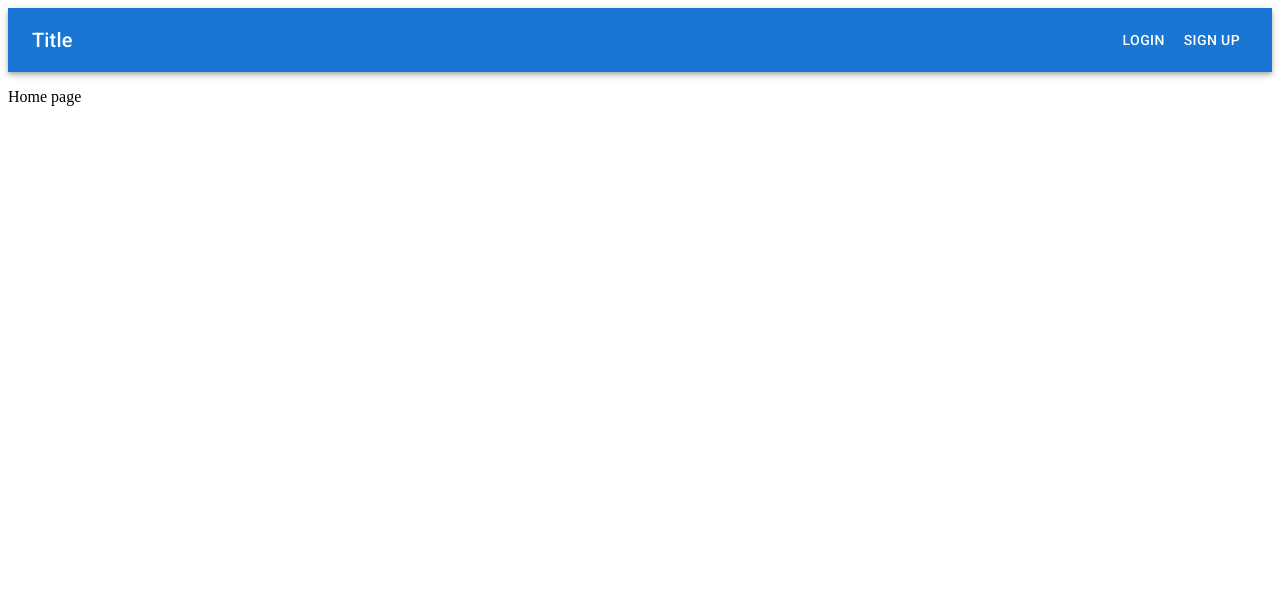
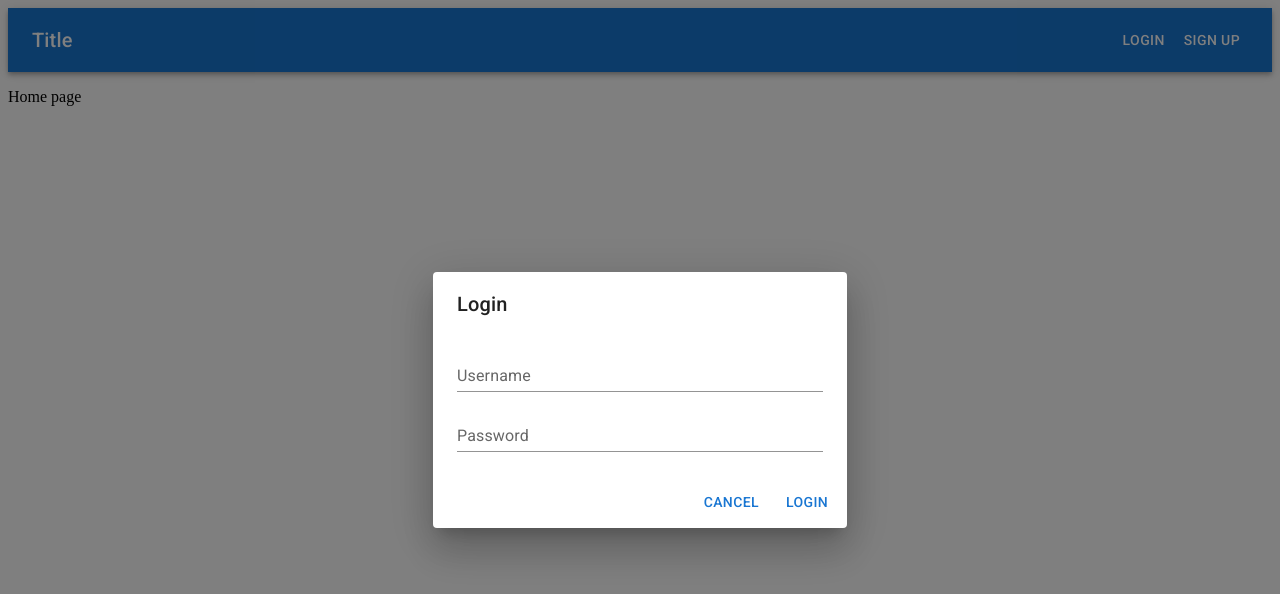
Before and after one commit to AmeerSyed7340/Blog, a React (Vite) app in the folder client/: page / in a window 1280 px wide. Both pictures are taken after a click on the button "LOGIN". Shown: the top 594 px of the page. Built offline with nearby package versions, Linux system fonts and the light colour scheme.

Commit message:
created LoginDialog

```diff
--- /dev/null
+++ b/client/src/components/LoginDialog.jsx
@@ -0,0 +1,41 @@
+// LoginDialog.js
+import React from 'react';
+import Dialog from '@mui/material/Dialog';
+import DialogActions from '@mui/material/DialogActions';
+import DialogContent from '@mui/material/DialogContent';
+import DialogTitle from '@mui/material/DialogTitle';
+import TextField from '@mui/material/TextField';
+import Button from '@mui/material/Button';
+
+const LoginDialog = ({ open, onClose, onFormSubmit }) => {
+  return (
+    <Dialog open={open} onClose={onClose}>
+      <DialogTitle>Login</DialogTitle>
+      <DialogContent>
+        <TextField
+          autoFocus
+          margin="dense"
+          id="username"
+          label="Username"
+          type="text"
+          fullWidth
+          variant="standard"
+        />
+        <TextField
+          margin="dense"
+          id="password"
+          label="Password"
+          type="password"
+          fullWidth
+          variant="standard"
+        />
+      </DialogContent>
+      <DialogActions>
+        <Button onClick={onClose}>Cancel</Button>
+        <Button onClick={onFormSubmit}>Login</Button>
+      </DialogActions>
+    </Dialog>
+  );
+};
+
+export default LoginDialog;
--- a/client/src/components/Navbar.jsx
+++ b/client/src/components/Navbar.jsx
@@ -3,8 +3,29 @@ import Box from '@mui/material/Box';
 import Toolbar from '@mui/material/Toolbar';
 import Typography from '@mui/material/Typography';
 import Button from '@mui/material/Button';
+import LoginDialog from './LoginDialog';
+import { useState } from 'react';
 
 export default function NavBar() {
+  const [open, setOpen] = useState(false);
+
+  function handleLogin(){
+    setOpen(true);
+  }
+
+  function handleClose(){
+    setOpen(false);
+  }
+
+  function handleSignup(){
+    console.log("pressed signup");
+  }
+
+  function handleFormSubmit(){
+    console.log("Form Submitted");
+    // Add logic to handle form submission
+    handleClose();
+  }
     return (
       <Box sx={{ flexGrow: 1 }}>
         <AppBar position="static">
@@ -12,10 +33,12 @@ export default function NavBar() {
             <Typography variant="h6" component="div" sx={{ flexGrow: 1 }}>
               Title
             </Typography>
-            <Button color="inherit">Login</Button>
-            <Button color="inherit">Sign Up</Button>
+            <Button color="inherit" onClick={handleLogin}>Login</Button>
+            <Button color="inherit" onClick={handleSignup}>Sign Up</Button>
           </Toolbar>
         </AppBar>
+
+        <LoginDialog open={open} onClose={handleClose} onFormSubmit={handleFormSubmit}/>
       </Box>
     );
   }
```
